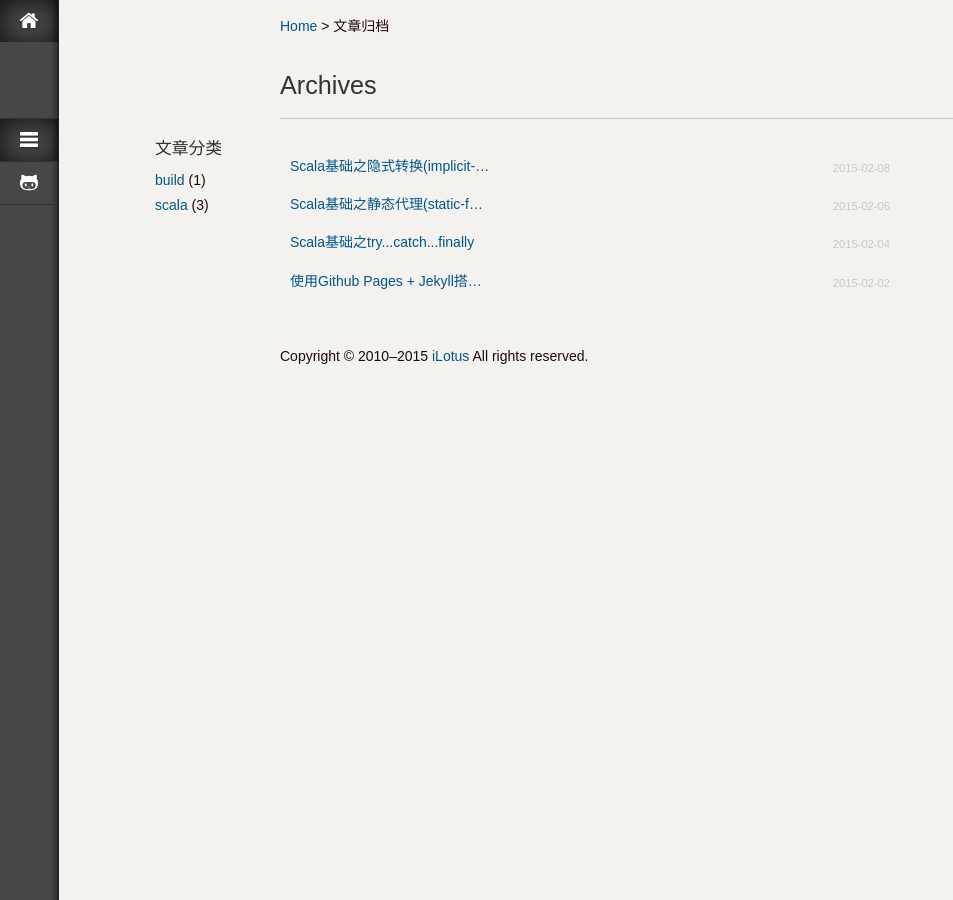
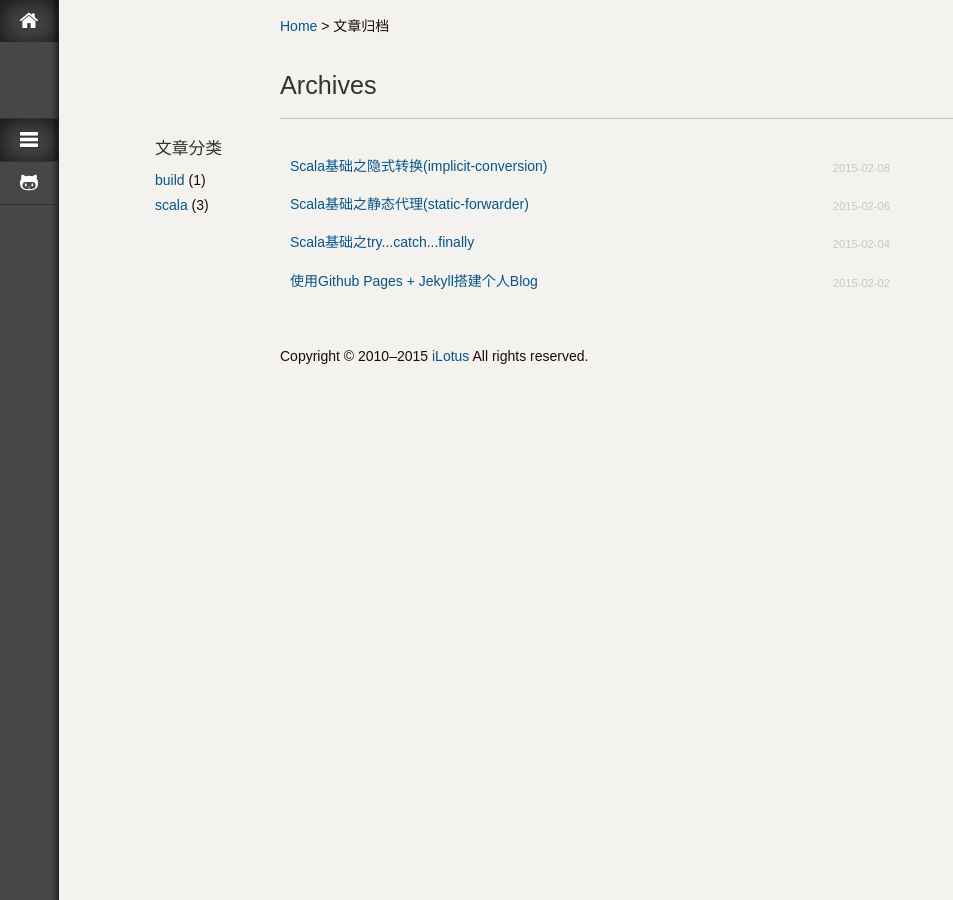
Before and after one commit to jacoffee/jacoffee.github.io, a Jekyll site: the page built from archives/index.html, in a window 1280 px wide. Shown: the whole page, without its empty margins (0-953 px from the left). Built offline with Jekyll 4.4.1, drawn with Linux system fonts in a browser that asks for light colours; some web fonts are replaced; Markdown is read by kramdown in place of the engine named in the settings; comment, search, counter and statistics services are not loaded.

Commit message:
change max-width

```diff
--- a/static/css/style.css
+++ b/static/css/style.css
@@ -939,7 +939,7 @@ pre.prettyprint {
     text-overflow: ellipsis;
     overflow: hidden;
     white-space: nowrap;
-    max-width: 200px;
+    max-width: 300px;
 }
 #archives .post-list ul li span {
     float: right;
```
